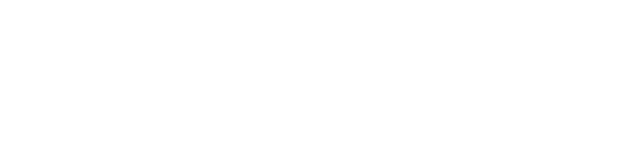
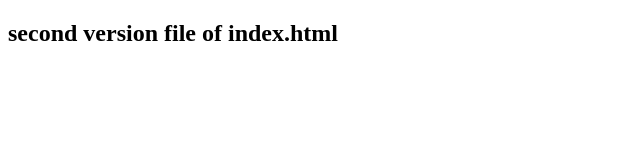
Before and after one commit to sm7391/myrepo, a plain HTML site: page index.html in a window 1280 px wide. Shown: the whole page, without its empty margins (0-640 px from the left). Drawn offline with Linux system fonts and the light colour scheme.

Commit message:
this is a second version of index.html

```diff
--- a/index.html
+++ b/index.html
@@ -6,6 +6,6 @@
     <title>Document</title>
 </head>
 <body>
-
+    <h2>second version file of index.html </h2>
 </body>
 </html>
```
